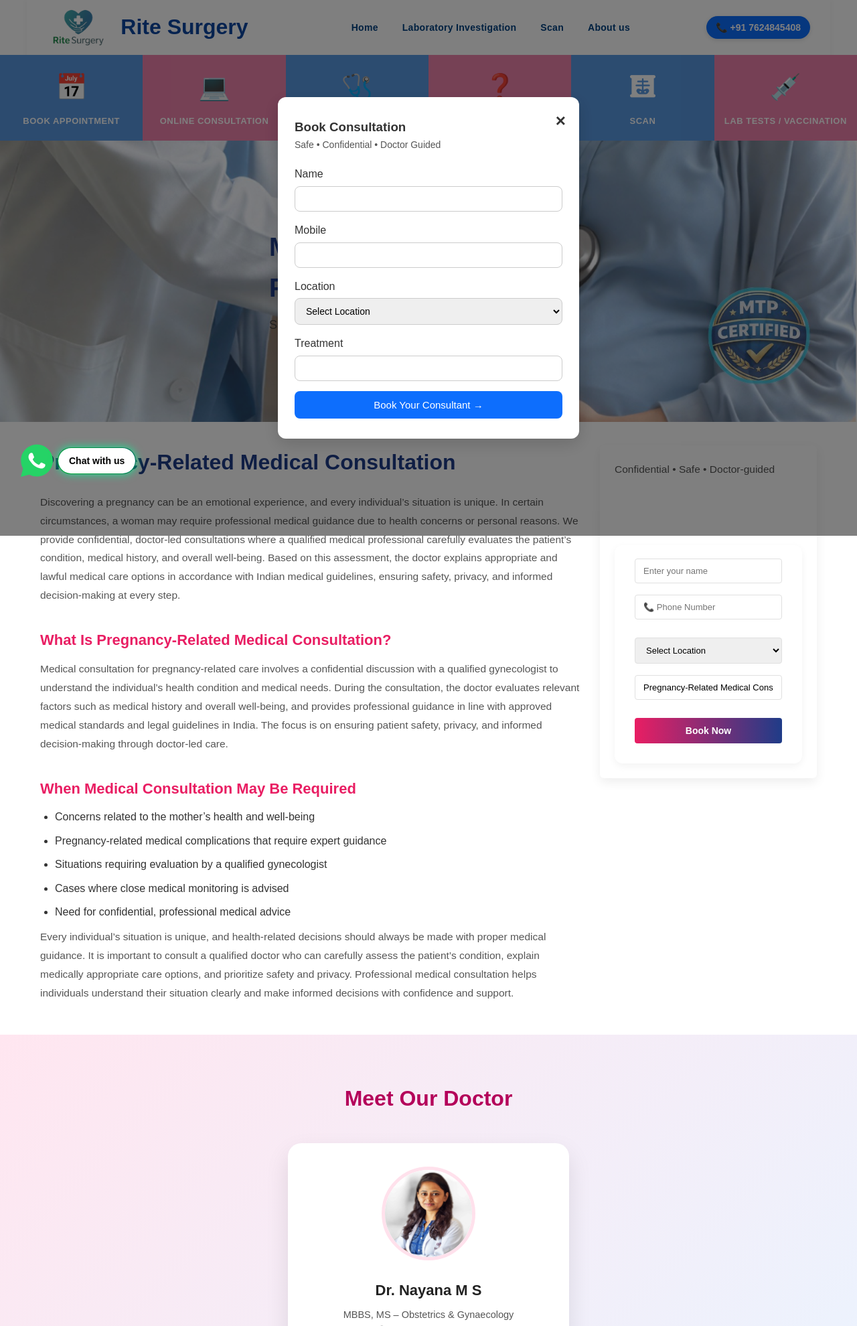
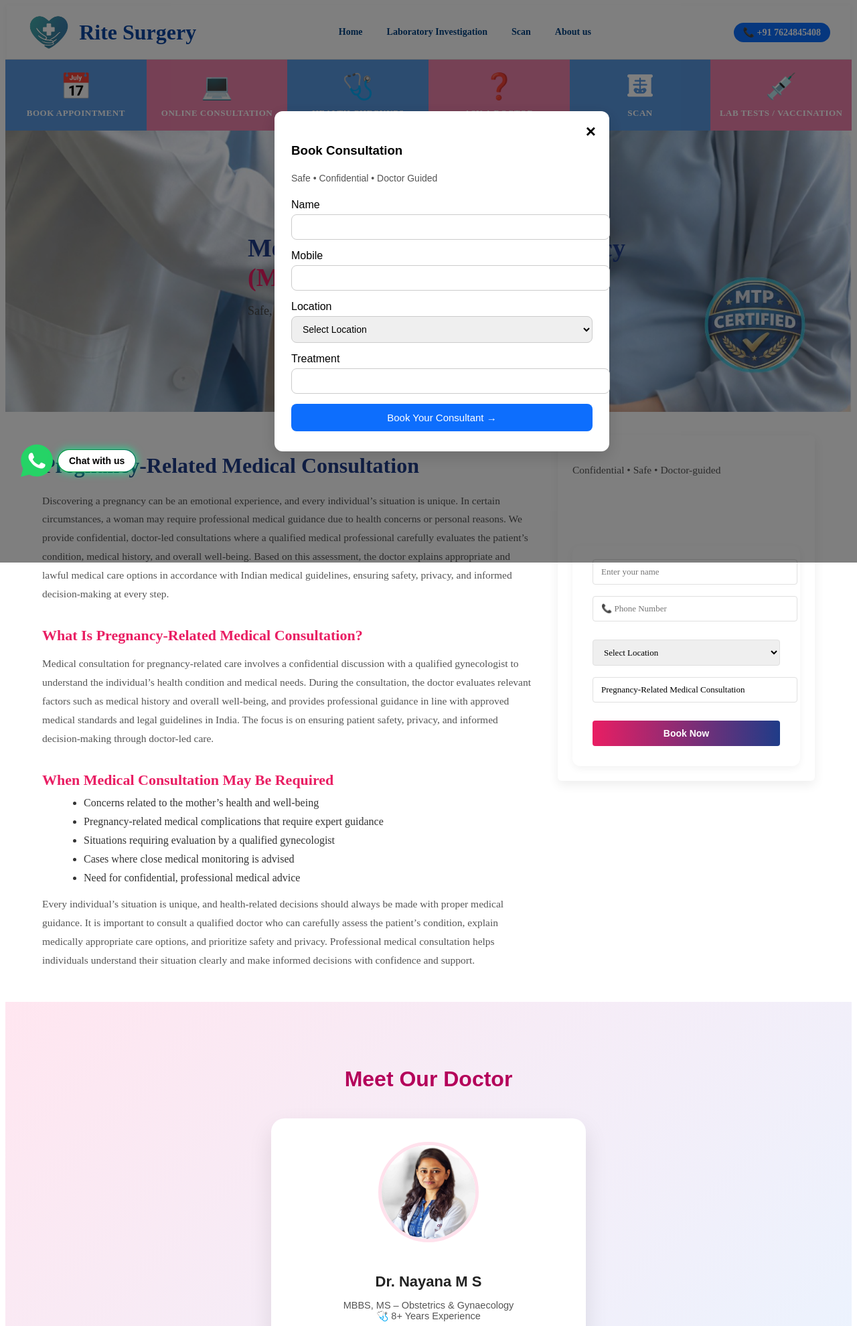
Before and after one commit to vinaymmahadev/hospital, a Django app: page /mtp/ in a window 1280 px wide. Shown: the top 1980 px of the page at 67% size. Run offline with Django 5.2, Linux system fonts and the light colour scheme.

Commit message:
Ignore pycache and fix header logo

```diff
--- a/hospital/templates/mtp.html
+++ b/hospital/templates/mtp.html
@@ -71,41 +71,33 @@ in Bangalore | Doctor-Led Medical Consultation
 </head>
 
     <style>
-        /* ===== Page Reset ===== */
-        * {
-            margin: 0;
-            padding: 0;
-            box-sizing: border-box;
-        }
-        body {
-            font-family: Arial, sans-serif;
-            line-height: 1.6;
-            color: #333;
-        }
-
- .main-header {
+ /* ===== HEADER ===== */
+.main-header {
     background: #ffffff;
+    border-bottom: 1px solid #eee;
 }
 
 .header-container {
     max-width: 1200px;
     margin: auto;
-    padding: 14px 30px;
+    padding: 14px 24px;
     display: flex;
     align-items: center;
-    justify-content: space-between;
+    gap: 40px;
 }
 
 /* LOGO + NAME */
 .logo-name {
     display: flex;
     align-items: center;
-    gap: 16px;
+    gap: 14px;
+    flex-shrink: 0;
 }
 
 .logo-img {
-    height: 58px;
+    height: 56px;          /* KEY FIX */
     width: auto;
+    display: block;
 }
 
 .hospital-name {
@@ -115,26 +107,34 @@ in Bangalore | Doctor-Led Medical Consultation
     white-space: nowrap;
 }
 
-/* NAV */
+/* NAVIGATION */
 .main-nav {
     display: flex;
-    gap: 26px;
+    gap: 28px;
+    flex-grow: 1;
 }
 
 .main-nav a {
     text-decoration: none;
+    font-size: 15.5px;
     font-weight: 600;
     color: #0d47a1;
-}
-
-/* PHONE */
+    padding: 6px 0;
+}
+
+/* PHONE BUTTON */
 .header-phone a {
     background: #0b5cff;
     color: #fff;
     padding: 10px 18px;
     border-radius: 30px;
     text-decoration: none;
+    font-size: 16px;
     font-weight: 700;
+    display: inline-flex;
+    align-items: center;
+    gap: 6px;
+    white-space: nowrap;
 }
 
 /* MOBILE */
@@ -142,44 +142,6 @@ in Bangalore | Doctor-Led Medical Consultation
     .main-nav {
         display: none;
     }
-}
-
-
-/* Navigation */
-.main-nav {
-    display: flex;
-    gap: 25px;
-    margin-left: 40px;
-    flex-grow: 1;
-}
-.main-nav a {
-    color: #1a237e;        /* deep blue for contrast */
-    text-decoration: none;
-    font-size: 15.5px;
-    font-weight: 600;      /* semi-bold */
-    letter-spacing: 0.3px;
-    padding: 6px 0;
-}
-
-
-.main-nav a:hover {
-    border-bottom: 2px solid #fff;
-    padding-bottom: 2px;
-}
-
-/* Phone number */
-.header-phone a {
-    background: #ffffff;
-    color: #0d47a1;           /* deep blue */
-    font-size: 16.5px;
-    font-weight: 700;
-    text-decoration: none;
-    padding: 8px 16px;
-    border-radius: 30px;
-    box-shadow: 0 2px 6px rgba(0,0,0,0.12);
-    display: inline-flex;
-    align-items: center;
-    gap: 6px;
 }
 
 /* Hover */
@@ -1336,7 +1298,7 @@ in Bangalore | Doctor-Led Medical Consultation
 
         <!-- LEFT: Logo + Name -->
         <div class="logo-name">
-            <img class="logo-img" src="{% static 'images/logo.png' %}" alt="Logo">
+            <img src="{% static 'images/logom.png' %}" alt="Logo" class="logo-img">
             <span class="hospital-name">Rite Surgery</span>
         </div>
 
```
Also changed, not shown: 1 other file.
